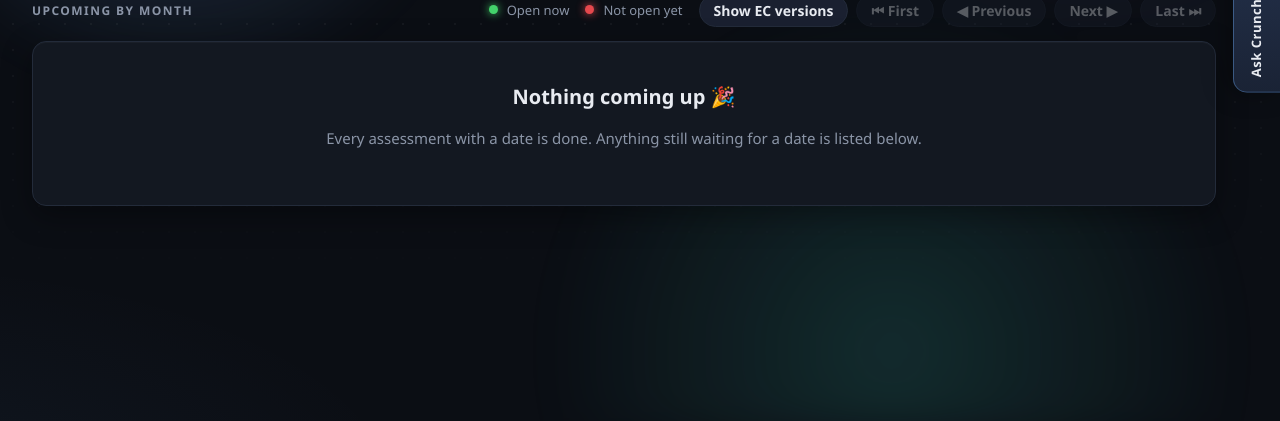
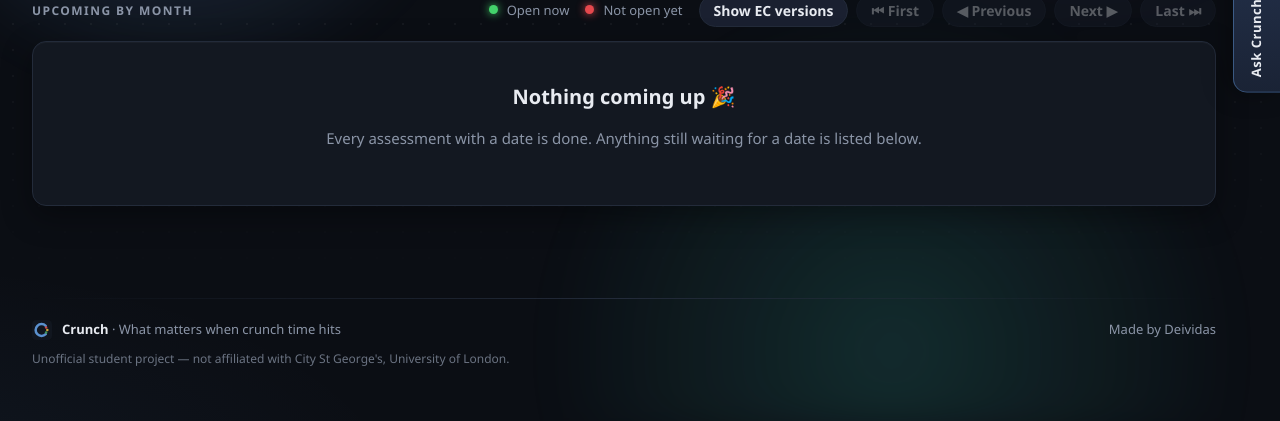
Before and after one commit to deividas-talocka/crunch, a Flask app: page / in a window 1280 px wide. Shown: the part 379-800 px from the top of the page. Run offline with Flask 3, Linux system fonts and the light colour scheme.

Commit message:
Add footer with last-updated time and unofficial-project note
Co-Authored-By: Claude Opus 5.5 <noreply@anthropic.com>

```diff
--- a/app.py
+++ b/app.py
@@ -26,6 +26,7 @@ def load_view(show_ec=False):
     offline = False
     try:
         snapshot = moodle_client.fetch_snapshot(settings["module_code_pattern"])
+        snapshot["fetched_at"] = datetime.now().timestamp()
         storage.save_cache(snapshot)
     except MoodleError:
         # Offline: show the last assessments we loaded, with the offline banner.
@@ -40,6 +41,9 @@ def load_view(show_ec=False):
         weight_finder.start(weight_finder.courses_needing_scan(all_rows, notes))
     view["finding_weights"] = weight_finder.is_running()
     view["helper"] = helper.answers(view)
+    fetched = snapshot.get("fetched_at")
+    view["updated"] = datetime.fromtimestamp(fetched).strftime("%a %d %b, %H:%M") if fetched else None
+    view["github_url"] = settings.get("github_url") or None
     view["scans"] = notes.get("scans", {})
     return view
 
--- a/settings.json
+++ b/settings.json
@@ -1,5 +1,6 @@
 {
   "module_code_pattern": "^[A-Z]{2}\\d{4}",
+  "github_url": "",
   "ec_keywords": ["extra time", "ssp", "extenuating circumstances", "extension", "extensions"],
   "optional_name_keywords": ["formative", "practice", "optional"],
   "optional_description_phrases": ["no mark", "not assessed", "does not count", "do not count", "formative"],
--- a/static/style.css
+++ b/static/style.css
@@ -295,3 +295,19 @@ body::after {
 
 main { padding-right: 64px; }
 @media (max-width: 700px) { main { padding-right: 32px; } }
+
+/* Footer */
+.footer {
+  position: relative; display: flex; flex-wrap: wrap; align-items: center; justify-content: space-between; gap: 10px 24px;
+  max-width: 1600px; margin: 0 auto; padding: 22px 64px 28px 32px; color: var(--muted); font-size: 13px;
+}
+.footer::before {
+  content: ""; position: absolute; top: 0; left: 32px; right: 64px; height: 1px;
+  background: linear-gradient(90deg, transparent, var(--border), transparent);
+}
+.footer-brand { display: flex; align-items: center; gap: 10px; }
+.footer-brand img { width: 20px; height: 20px; opacity: .85; }
+.footer-brand strong { color: var(--text); }
+.footer-meta { display: flex; flex-wrap: wrap; gap: 8px 20px; }
+.footer-note { flex-basis: 100%; margin: 0; font-size: 12px; opacity: .75; }
+@media (max-width: 700px) { .footer { padding-right: 32px; } .footer::before { right: 32px; } }
--- a/templates/base.html
+++ b/templates/base.html
@@ -33,6 +33,20 @@
   <main>
     {% block content %}{% endblock %}
   </main>
+
+  <footer class="footer">
+    <div class="footer-brand">
+      <img src="{{ url_for('static', filename='favicon.svg') }}" alt="">
+      <span><strong>Crunch</strong> · What matters when crunch time hits</span>
+    </div>
+    <div class="footer-meta">
+      {% if view and view.updated %}
+      <span>{{ 'Last loaded' if view.offline else 'Updated from Moodle' }} {{ view.updated }}</span>
+      {% endif %}
+      <span>Made by Deividas{% if view and view.github_url %} · <a href="{{ view.github_url }}" target="_blank" rel="noopener">GitHub</a>{% endif %}</span>
+    </div>
+    <p class="footer-note">Unofficial student project — not affiliated with City St George's, University of London.</p>
+  </footer>
 
   {% if view and view.helper %}
   <button class="helper-toggle" type="button" aria-controls="helper" aria-expanded="false">
```
Also changed, not shown: devpost/checklist.md (+1 -0 lines), devpost/prd.md (+1 -0 lines), tests/test_pages.py (+7 -0 lines).
